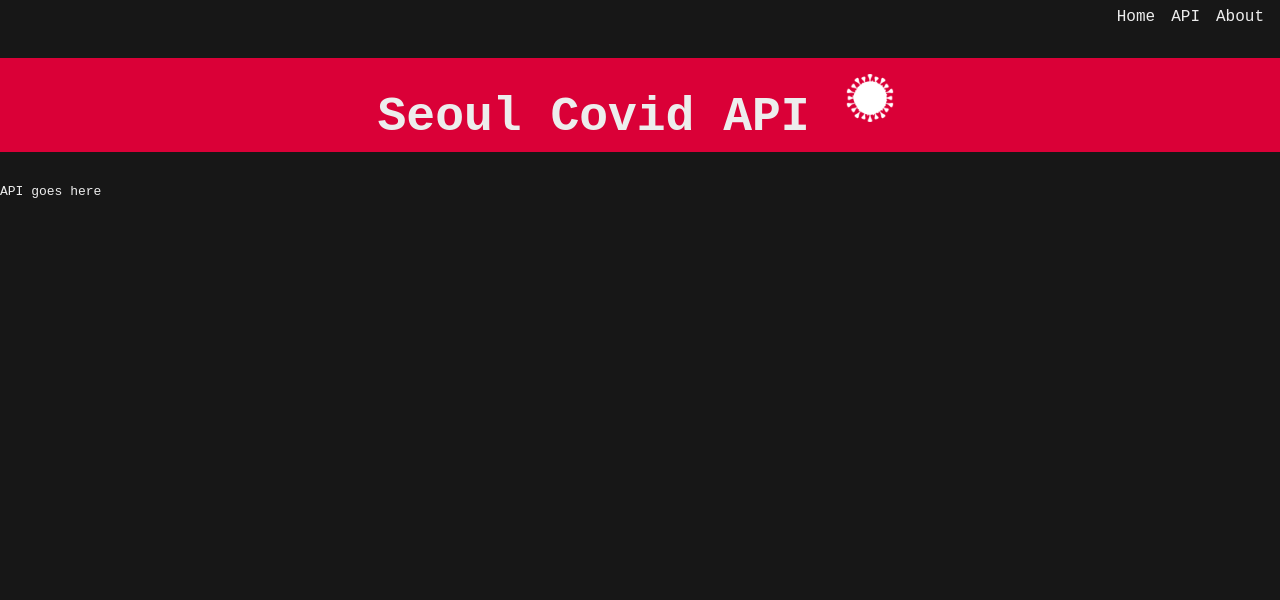
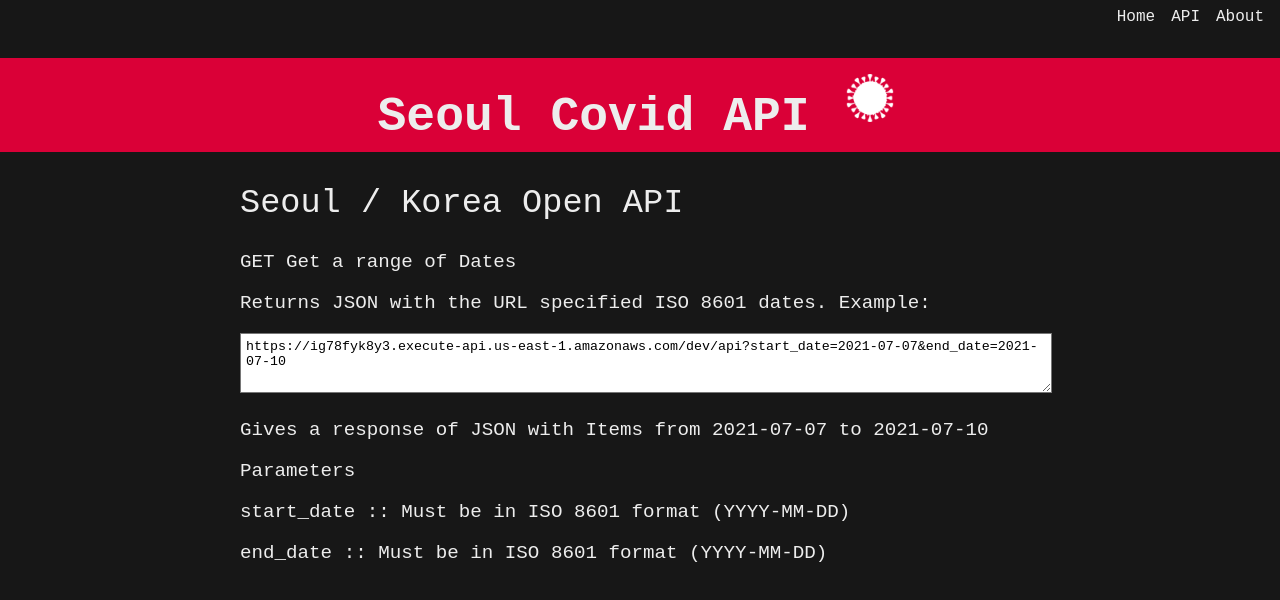
Before and after one commit to mepda/seoul_covid, a React (Create React App) app: page /api in a window 1280 px wide. Shown: the top 600 px of the page. Built offline with nearby package versions, Linux system fonts and the light colour scheme; the HTML template or start-up script is replaced by a standard one.

Commit message:
started API page documentation

```diff
--- /dev/null
+++ b/src/components/API.css
@@ -0,0 +1,14 @@
+
+
+.green{
+  color: Green;
+}
+.apiExample{
+  background: white;
+  color: black;
+  padding: 5px;
+}
+textarea{
+  width: 100%;
+  height: 3rem;
+}
--- a/src/components/API.js
+++ b/src/components/API.js
@@ -1,9 +1,34 @@
-import React from 'react'
+import React, { useRef } from 'react';
+import './API.css';
+export default function API() {
+  const api_url = useRef();
+  function copy() {
+    document.getElementsByClassName('apiExample')[0].select()
+    document.execCommand('copy');
 
-export default function API() {
+    // document.execCommand('')
+  }
   return (
-    <div>
-      API goes here
-    </div>
+    <main>
+      <article>
+        <header>
+          Seoul / Korea Open API
+        </header>
+        <section>
+          <span classbName="green">GET</span> Get a range of Dates
+        </section>
+        <section >
+          <p>Returns JSON with the URL specified ISO 8601 dates. Example:</p>
+          <textarea className="apiExample" ref={api_url} onClick={copy}>https://ig78fyk8y3.execute-api.us-east-1.amazonaws.com/dev/api?start_date=2021-07-07&end_date=2021-07-10</textarea>
+
+          <p>Gives a response of JSON with Items from 2021-07-07 to 2021-07-10</p>
+        </section>
+        <section>
+          Parameters
+          <p>start_date :: Must be in ISO 8601 format (YYYY-MM-DD)</p>
+          <p>end_date :: Must be in ISO 8601 format (YYYY-MM-DD)</p>
+        </section>
+      </article>
+    </main>
   )
 }
--- a/src/components/Header.css
+++ b/src/components/Header.css
@@ -4,7 +4,10 @@
   padding: .5rem;
   text-align: center;
 }
-
+.homePageTitle:hover{
+  cursor: default;
+  user-select: none ;
+}
 .homePageTitleImg{
   height: 3rem;
   width: 3rem;
--- a/src/components/Homepage.js
+++ b/src/components/Homepage.js
@@ -9,6 +9,7 @@ export default function Homepage() {
   return (
     <div>
       <main>
+        <DailyChart className="DailyChart" />
         <article>
           <header>
             Open API tracking Corona in Seoul & Korea.
@@ -18,7 +19,6 @@ export default function Homepage() {
           </section>
         </article>
 
-        <DailyChart className="DailyChart" />
 
         <article>
           <header>Looking for Programmatic Access? Join below</header>
```
Also changed, not shown: 1 other file (tests, documents, lock files or other folders).
